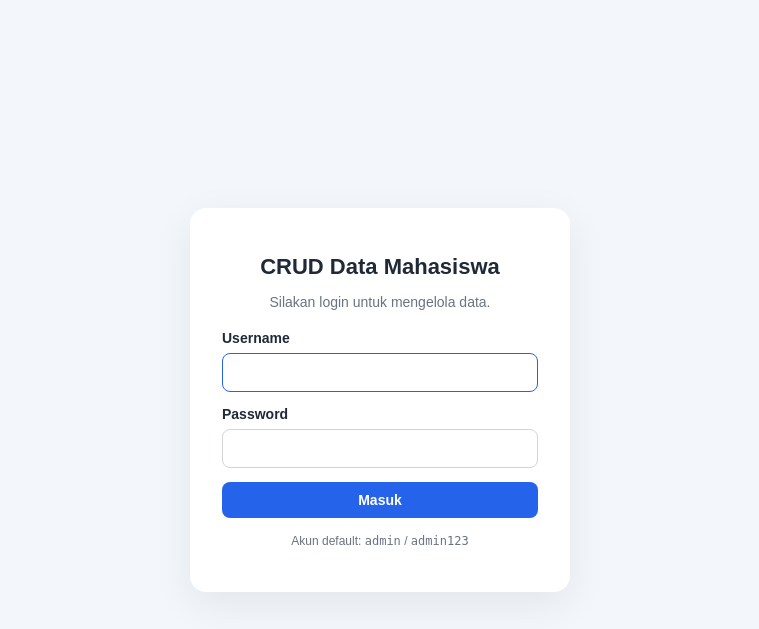
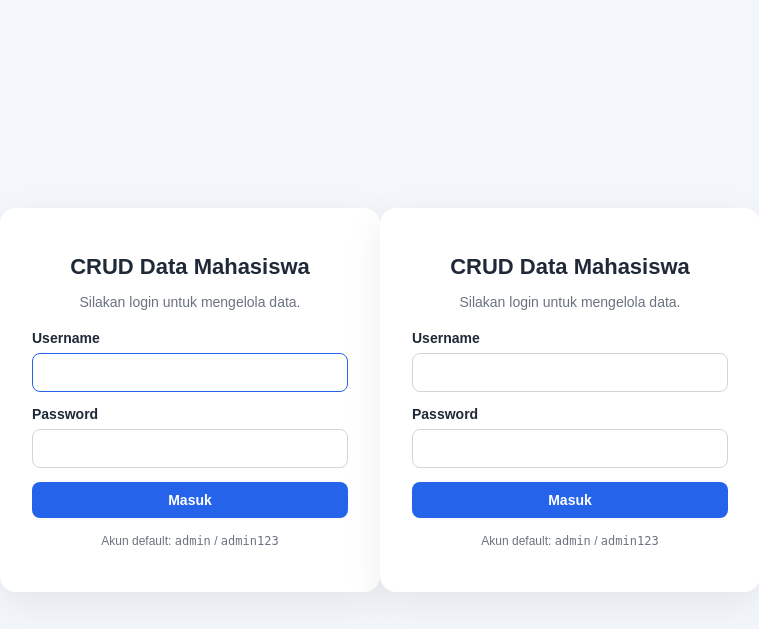
Before and after one commit to ardyansyah19/Tugas-CRUD-ERP-MRP-V.2, a PHP site: page /login.php in a window 1280 px wide. Shown: the top 629 px of the page, without its empty margins (260-1019 px from the left). Run offline with PHP 8.4, Linux system fonts and the light colour scheme.

Commit message:
Update login.php

```diff
--- a/login.php
+++ b/login.php
@@ -35,3 +35,40 @@ $token = csrf_token();
   <script src="js/login.js"></script>
 </body>
 </html>
+<?php
+require_once __DIR__ . '/config/config.php';
+
+if (is_logged_in()) {
+    header('Location: index.php');
+    exit;
+}
+$token = csrf_token();
+?>
+<!DOCTYPE html>
+<html lang="id">
+<head>
+  <meta charset="UTF-8">
+  <meta name="viewport" content="width=device-width, initial-scale=1.0">
+  <title>Login - CRUD Data Mahasiswa</title>
+  <link rel="stylesheet" href="css/style.css">
+</head>
+<body class="auth-body">
+  <div class="auth-card">
+    <h1>CRUD Data Mahasiswa</h1>
+    <p class="auth-subtitle">Silakan login untuk mengelola data.</p>
+    <div id="alert"></div>
+    <form id="loginForm">
+      <input type="hidden" id="csrf_token" value="<?= htmlspecialchars($token) ?>">
+      <label>Username
+        <input id="username" name="username" required autofocus>
+      </label>
+      <label>Password
+        <input id="password" name="password" type="password" required>
+      </label>
+      <button type="submit" class="btn btn-primary btn-block">Masuk</button>
+    </form>
+    <p class="auth-hint">Akun default: <code>admin</code> / <code>admin123</code></p>
+  </div>
+  <script src="js/login.js"></script>
+</body>
+</html>
```
